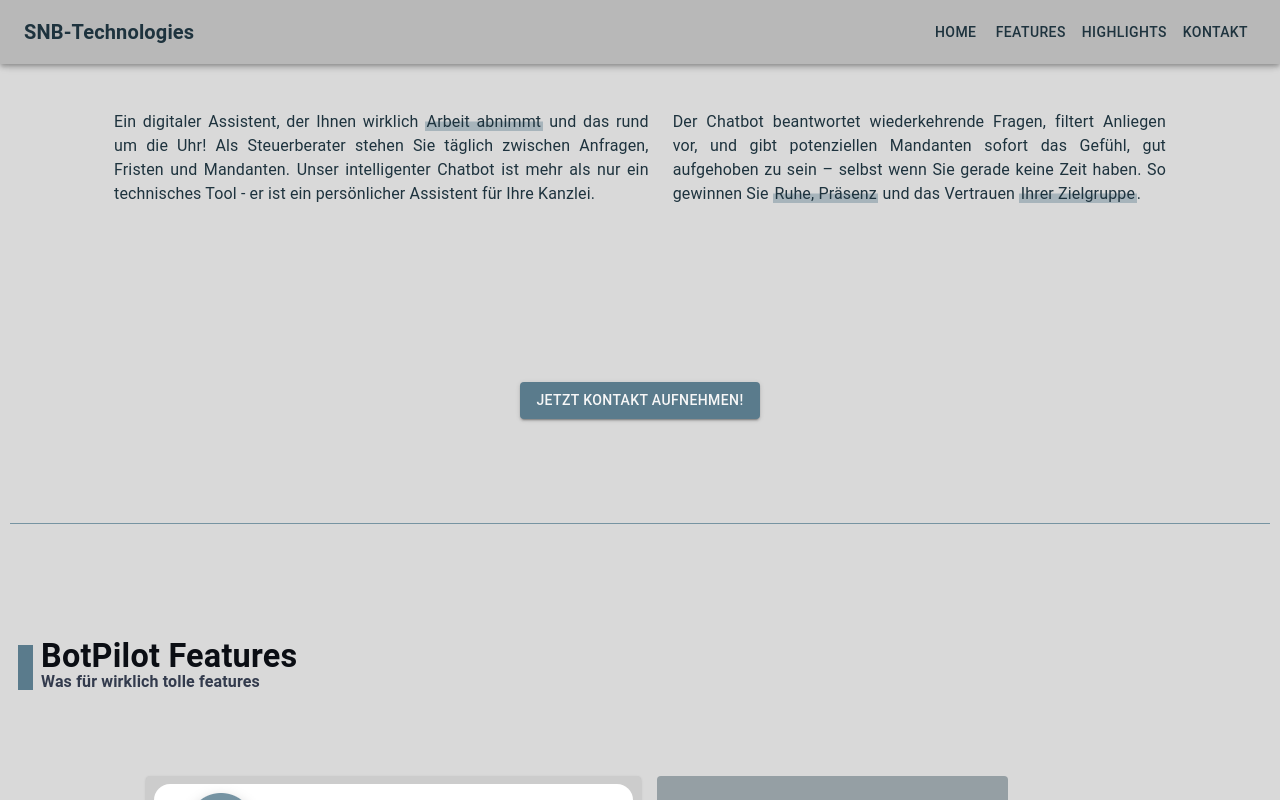
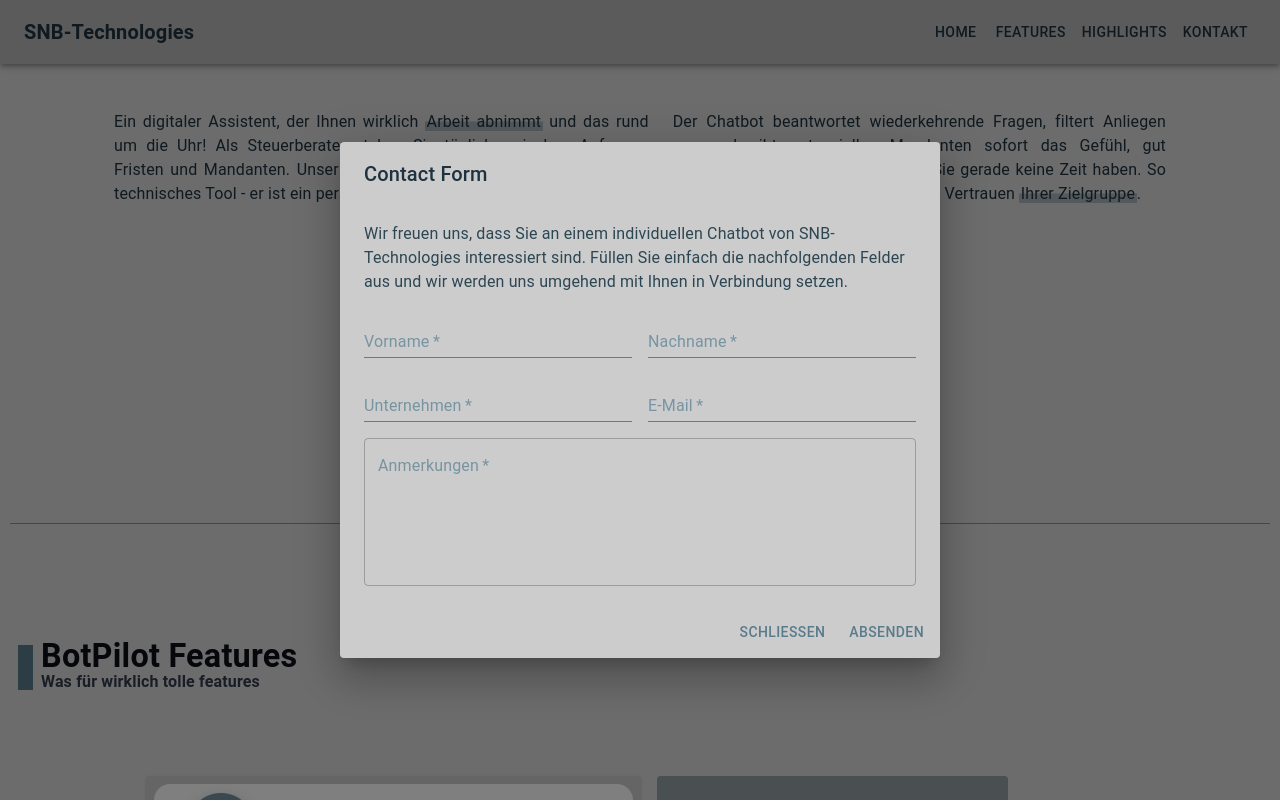
Before and after one commit to normanboettcher/bot-pilot-landing, a React (Vite) app: page / in a window 1280 px wide. Both pictures are taken after a click on the button "JETZT KONTAKT AUFNEHMEN!". Shown: the part 848-1648 px from the top of the page. Built offline with nearby package versions, Linux system fonts and the light colour scheme.

Commit message:
[normanboettcher/bot-pilot-landing#31] Added - ContactForm v1

```diff
--- a/src/App.tsx
+++ b/src/App.tsx
@@ -10,6 +10,7 @@ import WelcomeParagraphContent from './components/welcome/WelcomeParagraphConten
 import Footer from './components/footer/Footer.tsx';
 import FeaturesV2 from './components/features/v2/FeaturesV2.tsx';
 import HighlightsV2 from './components/advantages/v2/HighlightsV2.tsx';
+import { DialogContextProvider } from './context/DialogContext.tsx';
 
 function App() {
   return (
@@ -26,6 +27,7 @@ function App() {
             },
           }}
         >
+          <DialogContextProvider>
             <AppAppBar />
             <Hero />
             <ParagraphContainer
@@ -49,6 +51,7 @@ function App() {
             <HighlightsV2 />
             <Divider />
             <Footer />
+          </DialogContextProvider>
         </Box>
       </AppTheme>
     </>
--- a/src/components/buttons/ContactUs.tsx
+++ b/src/components/buttons/ContactUs.tsx
@@ -1,12 +1,21 @@
 import React from 'react';
 import { Box, Button } from '@mui/material';
+import ContactFormDialog from '../contact/ContactFormDialog.tsx';
+import { useContactDialog } from '../../context/DialogContext.tsx';
 
 const ContactUsButton = () => {
+  const { setOpen, isOpen, onClose, onSubmit } = useContactDialog();
+  const onClick = () => {
+    setOpen(true);
+  };
   return (
-    <Box display={'flex'} justifyContent={'center'} p={1} pt={2}>
-      <Button variant={'contained'} color={'secondary'}>
-        JETZT KONTAKT AUFNEHMEN!
-      </Button>
+    <Box>
+      <Box display={'flex'} justifyContent={'center'} p={1} pt={2}>
+        <Button variant={'contained'} color={'secondary'} onClick={onClick}>
+          JETZT KONTAKT AUFNEHMEN!
+        </Button>
+      </Box>
+      <ContactFormDialog open={isOpen} onClose={onClose} onSubmit={onSubmit} />
     </Box>
   );
 };
--- /dev/null
+++ b/src/components/contact/ContactFormDialog.tsx
@@ -0,0 +1,128 @@
+import React from 'react';
+import {
+  Box,
+  Button,
+  Dialog,
+  DialogActions,
+  DialogContent,
+  DialogContentText,
+  DialogTitle,
+  Grid,
+  TextareaAutosize,
+  TextField,
+} from '@mui/material';
+
+interface Props {
+  onClose: () => void;
+  onSubmit: () => void;
+  open: boolean;
+}
+
+const ContactFormDialog: React.FC<Props> = ({ open, onSubmit, onClose }) => {
+  return (
+    <Box>
+      <Dialog open={open} onClose={onClose}>
+        <DialogTitle>{'Contact Form'}</DialogTitle>
+        <DialogContent>
+          <DialogContentText color={'secondary.dark'} py={2}>
+            Wir freuen uns, dass Sie an einem individuellen Chatbot von SNB-Technologies
+            interessiert sind. Füllen Sie einfach die nachfolgenden Felder aus und wir
+            werden uns umgehend mit Ihnen in Verbindung setzen.
+          </DialogContentText>
+          <form onSubmit={onSubmit} id={'contact-form'}>
+            <Grid container spacing={2}>
+              <Grid size={{ xs: 12, sm: 6 }}>
+                <TextField
+                  autoFocus
+                  required
+                  id={'vorname-field'}
+                  name={'vorname'}
+                  label={'Vorname'}
+                  type={'text'}
+                  fullWidth
+                  variant={'standard'}
+                />
+              </Grid>
+              <Grid size={{ xs: 12, sm: 6 }}>
+                <TextField
+                  autoFocus
+                  required
+                  id={'nachname-field'}
+                  name={'nachname'}
+                  label={'Nachname'}
+                  type={'text'}
+                  fullWidth
+                  variant={'standard'}
+                />
+              </Grid>
+              <Grid size={{ xs: 12, sm: 6 }}>
+                <TextField
+                  autoFocus
+                  required
+                  id={'unternehmen-field'}
+                  name={'unternehmen'}
+                  label={'Unternehmen'}
+                  type={'text'}
+                  fullWidth
+                  variant={'standard'}
+                />
+              </Grid>
+              <Grid size={{ xs: 12, sm: 6 }}>
+                <TextField
+                  autoFocus
+                  required
+                  id={'email-field'}
+                  name={'email'}
+                  label={'E-Mail'}
+                  type={'email'}
+                  fullWidth
+                  variant={'standard'}
+                />
+              </Grid>
+              <Grid size={12}>
+                <TextField
+                  autoFocus
+                  minRows={5}
+                  multiline
+                  required
+                  id={'anmerkungen-field'}
+                  label={'Anmerkungen'}
+                  name={'anmerkungen'}
+                  type={'text'}
+                  fullWidth
+                  variant={'outlined'}
+                />
+              </Grid>
+            </Grid>
+          </form>
+        </DialogContent>
+        <DialogActions>
+          <Button
+            onClick={onClose}
+            color={'secondary'}
+            sx={{
+              '&:hover': {
+                backgroundColor: 'action.hover',
+              },
+            }}
+          >
+            Schliessen
+          </Button>
+          <Button
+            onClick={onSubmit}
+            color={'secondary'}
+            sx={{
+              '&:hover': {
+                backgroundColor: 'action.hover',
+              },
+            }}
+          >
+            Absenden
+          </Button>
+        </DialogActions>
+      </Dialog>
+    </Box>
+  );
+};
+
+export default ContactFormDialog;
--- /dev/null
+++ b/src/context/DialogContext.tsx
@@ -0,0 +1,43 @@
+import { createContext, useContext, useState } from 'react';
+import React from 'react';
+export const DialogContext = createContext<{
+  isOpen: boolean;
+  onClose: () => void;
+  onSubmit: () => void;
+  setOpen: (open: boolean) => void;
+}>({
+  isOpen: false,
+  onClose: () => {},
+  onSubmit: () => {},
+  setOpen: () => {},
+});
+
+export const DialogContextProvider: React.FC<{ children: React.ReactNode }> = ({
+  children,
+}) => {
+  const [open, setOpen] = useState<boolean>(false);
+
+  const onClose = () => {
+    setOpen(false);
+  };
+
+  return (
+    <DialogContext.Provider
+      value={{
+        isOpen: open,
+        onClose: onClose,
+        onSubmit: () => {},
+        setOpen: setOpen,
+      }}
+    >
+      {children}
+    </DialogContext.Provider>
+  );
+};
+export const useContactDialog = () => {
+  const context = useContext(DialogContext);
+  if (!context) {
+    throw new Error('useDialogContent() must be used within a DialogContextProvider');
+  }
+  return context;
+};
```
Lines whose indentation alone changed are shown as unchanged.
